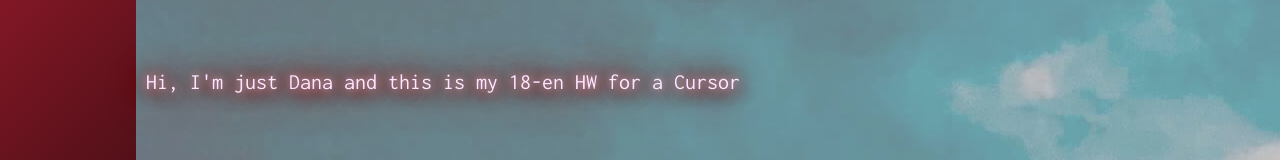
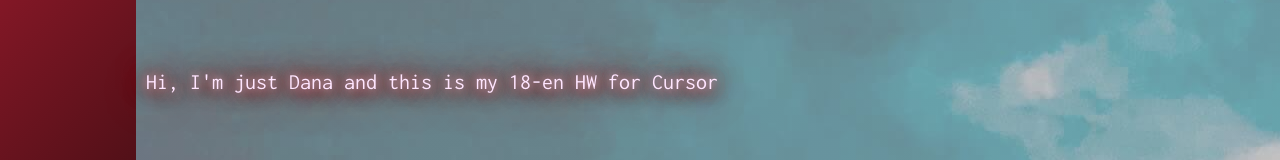
Before and after one commit to DanaDovzh/React-Router, a React (Create React App) app: page /mainPage in a window 1280 px wide. Shown: the part 445-605 px from the top of the page. Built offline with nearby package versions, Linux system fonts and the light colour scheme.

Commit message:
Correct sentence and delete unused style

```diff
--- a/src/components/PagesConstructor/MainPage.js
+++ b/src/components/PagesConstructor/MainPage.js
@@ -12,7 +12,7 @@
             be</span>
             happy
         </div>
-            <div className='just-me'>Hi, I'm just Dana and this is my 18-en HW for a Cursor</div>
+            <div className='just-me'>Hi, I'm just Dana and this is my 18-en HW for Cursor</div>
         </div>
     )
 }
--- a/src/css/source/mainPage.sass
+++ b/src/css/source/mainPage.sass
@@ -4,7 +4,6 @@
     justify-content: space-evenly
     width: 100%
     height: 100%
-    // background-size: cover
     background: linear-gradient(90deg, rgba(180, 180, 180, 0.3) 0%, rgba(238, 233, 233, 0.43) 0%), url("../img/bg.jpg")
 .sign
     font-family: 'Conv_SirinStencil-Regular'
```
Also changed, not shown: 1 other file (tests, documents, lock files or other folders).
